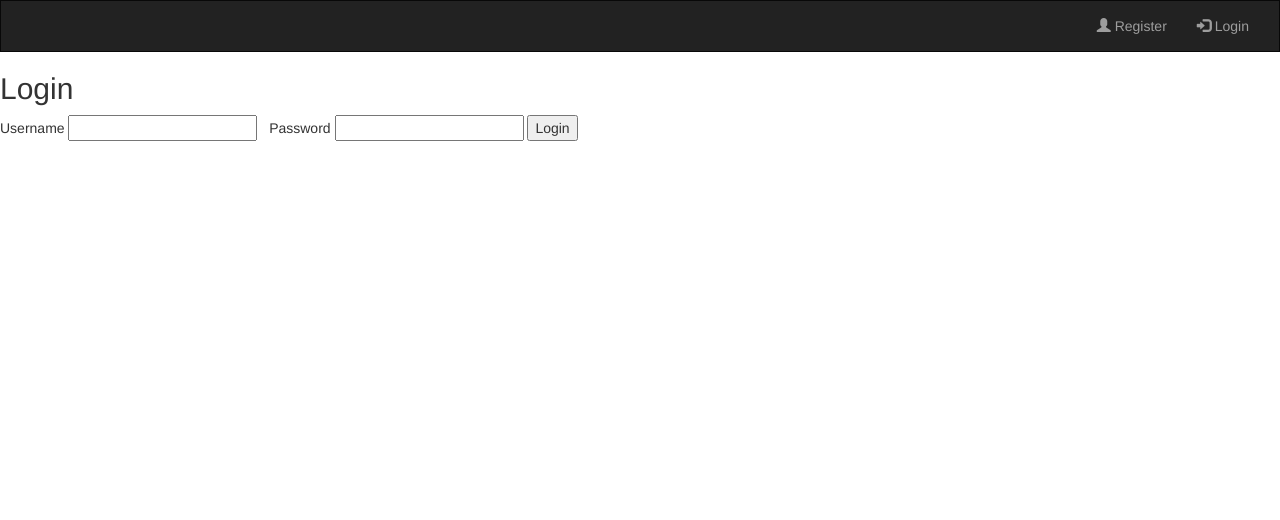
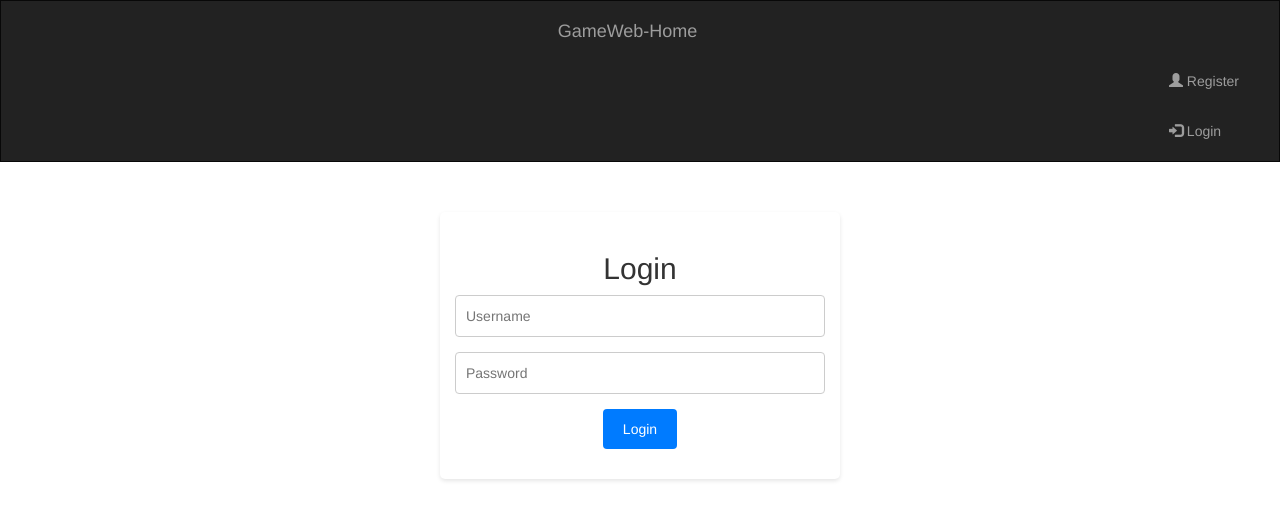
Before and after one commit to orbitton1998/Gameweb, a Django app: page /GameWeb/login/ in a window 1280 px wide. Shown: the top 520 px of the page. Run offline with Django 4.2, Linux system fonts and the light colour scheme; some libraries are stand-ins or nearby versions.

Commit message:
added a button in navbar called: home and better looking forms for register and login

```diff
--- a/GameWeb/templates/login.html
+++ b/GameWeb/templates/login.html
@@ -5,20 +5,78 @@
     <meta charset="UTF-8">
     <meta name="viewport" content="width=device-width, initial-scale=1.0">
     <title>Login</title>
+    <link rel="stylesheet" href="https://maxcdn.bootstrapcdn.com/bootstrap/4.5.2/css/bootstrap.min.css">
+    <style>
+        body {
+            font-family: Arial, sans-serif;
+            background-color: #f8f9fa;
+            margin: 0;
+            padding: 0;
+        }
+
+        .container {
+            max-width: 400px;
+            margin: 0 auto;
+            padding: 20px;
+            background-color: #ffffff;
+            border-radius: 5px;
+            box-shadow: 0 2px 4px rgba(0, 0, 0, 0.1);
+            margin-top: 50px;
+        }
+
+        h2 {
+            text-align: center;
+            margin-bottom: 20px;
+        }
+
+        form {
+            text-align: center;
+        }
+
+        input[type="text"],
+        input[type="password"] {
+            width: 100%;
+            padding: 10px;
+            margin-bottom: 15px;
+            border: 1px solid #ccc;
+            border-radius: 4px;
+            box-sizing: border-box;
+        }
+
+        input[type="submit"] {
+            background-color: #007bff;
+            border: none;
+            color: #fff;
+            padding: 10px 20px;
+            border-radius: 4px;
+            cursor: pointer;
+        }
+
+        input[type="submit"]:hover {
+            background-color: #0056b3;
+        }
+
+        .message {
+            text-align: center;
+            color: #dc3545;
+            margin-top: 10px;
+        }
+    </style>
 </head>
 
 <body>
     {% include 'nav.html' %}
 
-    <h2>Login</h2>
-    <form method="POST" action="{% url 'login' %}">
-        {% csrf_token %}
-        Username
-        <input name="username" /> &nbsp;
-         Password <input name="password" type="password" />
-        <input type="submit" value="Login" />
-    </form>
-    {{ message }}
+    <div class="container">
+        <h2>Login</h2>
+        <form method="POST" action="{% url 'login' %}">
+            {% csrf_token %}
+            <input type="text" name="username" placeholder="Username">
+            <input type="password" name="password" placeholder="Password">
+            <input type="submit" value="Login">
+        </form>
+        <p class="message">{{ message }}</p>
+    </div>
 </body>
 
 </html>
--- a/GameWeb/templates/nav.html
+++ b/GameWeb/templates/nav.html
@@ -19,6 +19,9 @@
     <nav class="navbar navbar-inverse">
         <div class="container-fluid">
             <div class="navbar-header">
+                <a class="navbar-brand" href="{% url 'home' %}">GameWeb-Home</a>
+            </div>
+            <div class="navbar-header">
                 <!-- Your navbar header content here -->
             </div>
             <div class="collapse navbar-collapse" id="myNavbar">
--- a/GameWeb/templates/order_success.html
+++ b/GameWeb/templates/order_success.html
@@ -6,6 +6,7 @@
     <title>Order Success</title>
 </head>
 <body>
+    {% include 'nav.html' %}
     <h1>Order Successful</h1>
     <p>Your order has been successfully placed. Thank you for your purchase!</p>
     <p>You will receive a confirmation email shortly.</p>
--- a/GameWeb/templates/place_order.html
+++ b/GameWeb/templates/place_order.html
@@ -5,6 +5,7 @@
     <!-- Your head content here -->
 </head>
 <body>
+    {% include 'nav.html' %}
     <h1>Place an Order</h1>
     <p>Game: {{ game.name }}</p>
     <p>Price: ${{ game.price }}</p>
--- a/GameWeb/urls.py
+++ b/GameWeb/urls.py
@@ -7,6 +7,6 @@ urlpatterns = [
    path('logout/', views.logout_user , name = "logout"),
    path('register/', views.register, name='register'),
    path('home/', views.home , name = "home"),
-   path('game/', views.games_text , name = "game-text"),
+   path('game/', views.games, name = "game-text"),
    path('place_order/<int:game_id>/', views.place_order, name='place-order')
 ]
```
Also changed, not shown: GameWeb/templates/register.html (+67 -1 lines), db.sqlite3.
